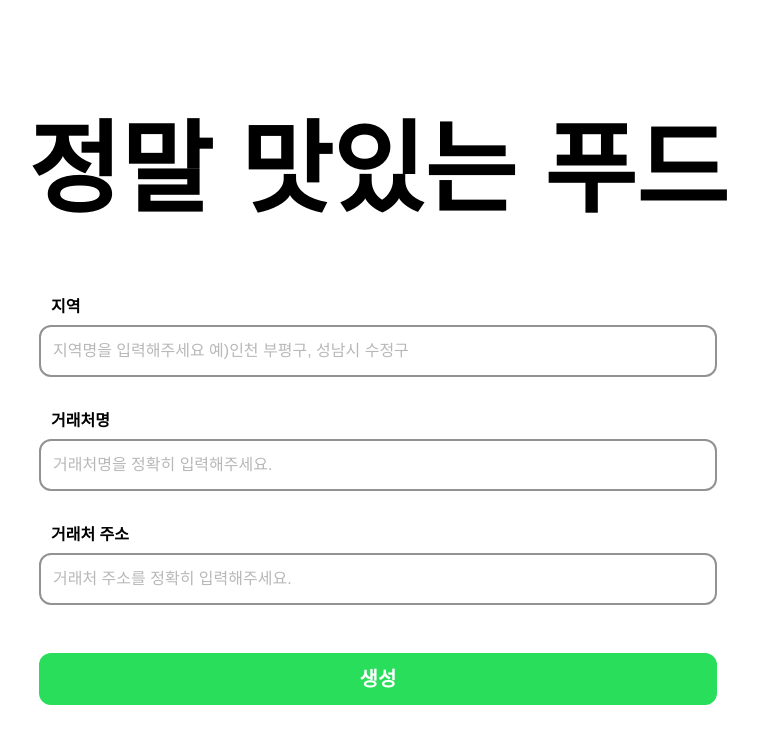
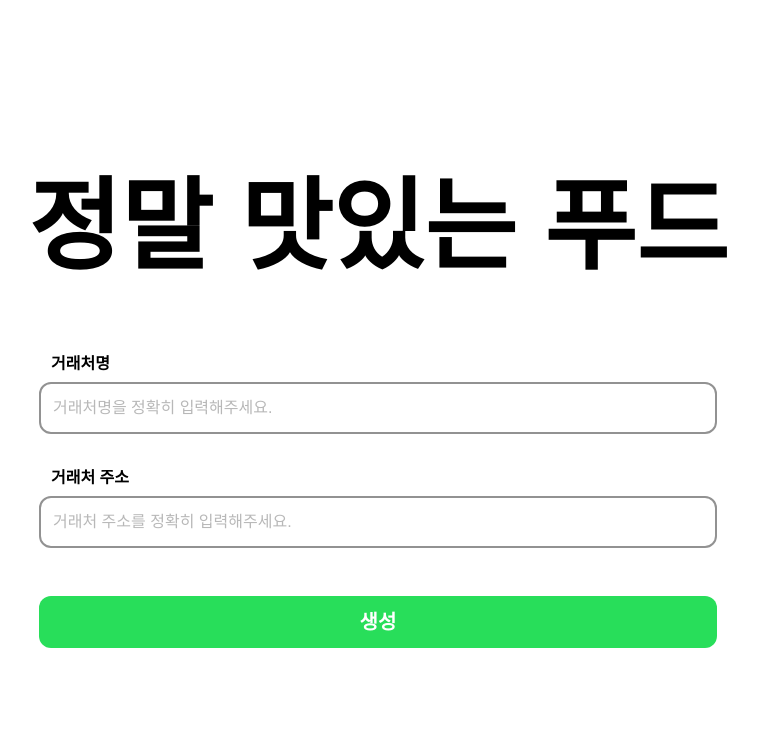
Before and after one commit to Web5rder/Web5rder-FE, a Next.js app: page /sign-in/sign-up/client in a window 1280 px wide. Shown: the top 744 px of the page, without its empty margins (262-1020 px from the left). Built offline with nearby package versions, Linux system fonts and the light colour scheme.

Commit message:
✨[회원가입]: 거래처 생성할 때 지역을 받지 않도록 세팅

```diff
--- a/src/app/_types/sign-in.ts
+++ b/src/app/_types/sign-in.ts
@@ -1,7 +1,7 @@
 import { ChangeEventHandler } from 'react';
 
 export type ValidationType = 'email' | 'pwd' | 'pwdConfirm';
-export type ValidationClientType = 'region' | 'name' | 'address';
+export type ValidationClientType = 'name' | 'address';
 
 export interface SignInputProps {
   label: string;
--- a/src/app/components/sign-in/sign-up/client/SignUpClientComponents.tsx
+++ b/src/app/components/sign-in/sign-up/client/SignUpClientComponents.tsx
@@ -16,10 +16,8 @@ function SignUpClientComponents() {
   const router = useRouter();
 
   const [formState, setFormState] = useState({
-    region: '',
     name: '',
     address: '',
-    regionError: '',
     nameError: '',
     addressError: '',
     isBtnActive: false,
@@ -46,14 +44,12 @@ function SignUpClientComponents() {
   };
 
   const handleBtnClick = () => {
-    const regionError = validateField('region', formState.region);
     const nameError = validateField('name', formState.name);
     const addressError = validateField('address', formState.address);
 
-    if (regionError || nameError || addressError) {
+    if (nameError || addressError) {
       setFormState((prevState) => ({
         ...prevState,
-        regionError,
         nameError,
         addressError,
         isBtnActive: false,
@@ -61,7 +57,6 @@ function SignUpClientComponents() {
     } else {
       setFormState((prevState) => ({
         ...prevState,
-        regionError: '',
         nameError: '',
         addressError: '',
         isBtnActive: true,
@@ -74,15 +69,6 @@ function SignUpClientComponents() {
     <div className="w-full flex-center flex-col gap-6 max-w-[678px]">
       <SignInInput
         label={SIGNIN_TEXT[6]}
-        placeholder={SIGNIN_PLACEHOLDER[3]}
-        type="text"
-        value={formState.region}
-        onChange={(e) => handleInputChange(e, 'region')}
-        error={!!formState.regionError}
-        errorMessage={formState.regionError}
-      />
-      <SignInInput
-        label={SIGNIN_TEXT[7]}
         placeholder={SIGNIN_PLACEHOLDER[4]}
         type="text"
         value={formState.name}
@@ -91,7 +77,7 @@ function SignUpClientComponents() {
         errorMessage={formState.nameError}
       />
       <SignInInput
-        label={SIGNIN_TEXT[8]}
+        label={SIGNIN_TEXT[7]}
         placeholder={SIGNIN_PLACEHOLDER[5]}
         type="text"
         value={formState.address}
--- a/src/app/constants/sign-in.ts
+++ b/src/app/constants/sign-in.ts
@@ -5,7 +5,6 @@ export const SIGNIN_TEXT = [
   '비밀번호 확인',
   '로그인',
   '회원가입',
-  '지역',
   '거래처명',
   '거래처 주소',
 ];
```
